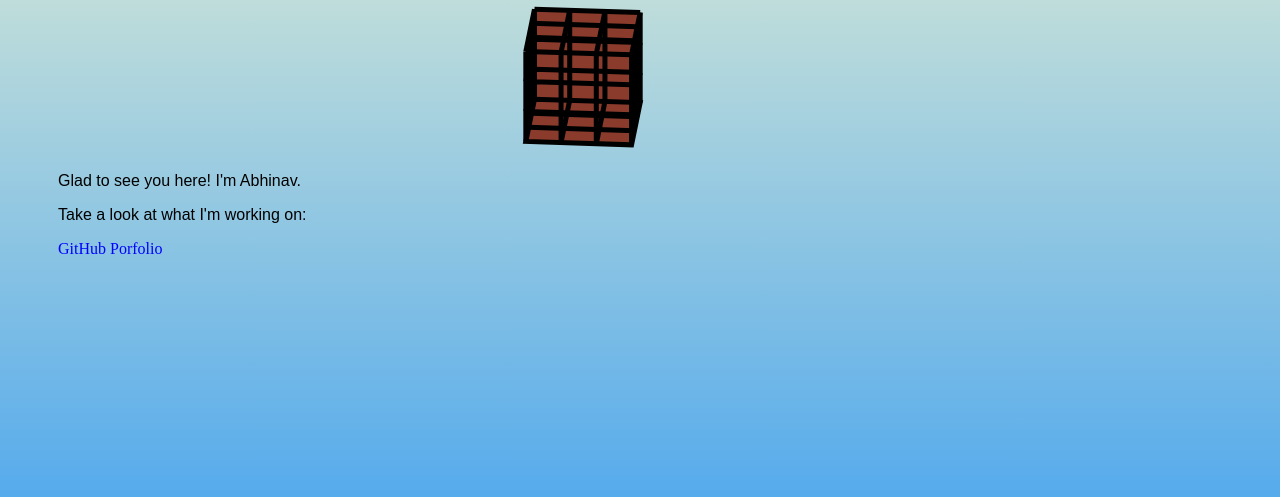
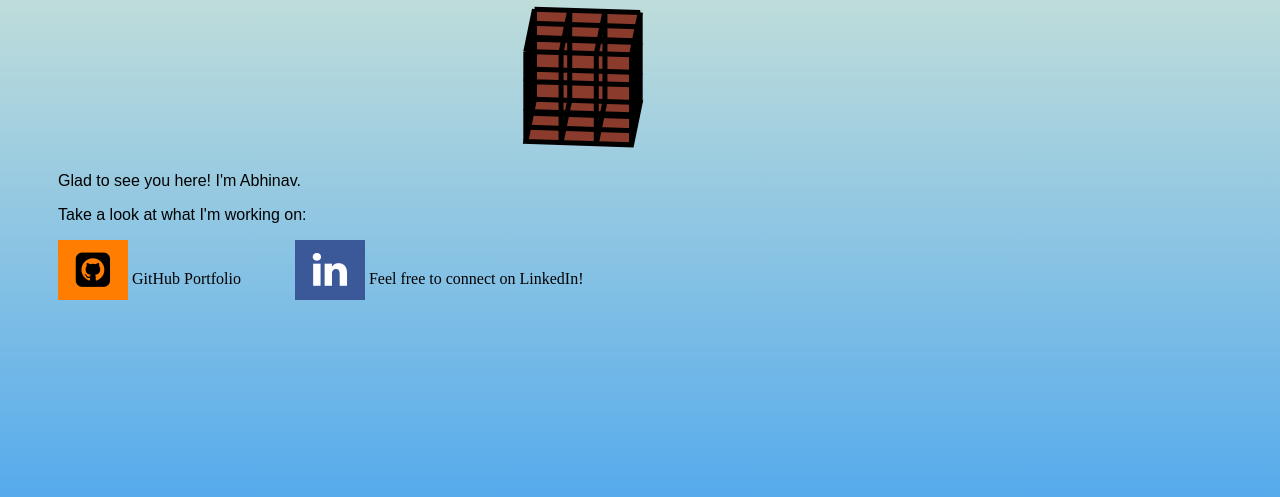
Before and after one commit to abx393/rotating-cube, a PHP site: page / in a window 1280 px wide. Shown: the part 283-780 px from the top of the page. Run offline with PHP 8.4, Linux system fonts and the light colour scheme.

Commit message:
adding social media links and icons

```diff
--- a/index.html
+++ b/index.html
@@ -1,9 +1,17 @@
 <!DOCTYPE html>
 <html>
+
   <head>
+
+    <!-- Add social media icons -->
+    <link rel="stylesheet" href="https://cdnjs.cloudflare.com/ajax/libs/font-awesome/4.7.0/css/font-awesome.min.css">
+
     <link rel = "stylesheet" href = "style.css">
+
   </head>
+
   <body>
+
     <button id = "drawBtn" >Start</button>
 
     <canvas id = "rubiksCanvas" width = "150" height = "150"></canvas>
@@ -15,10 +23,15 @@
     <p>Glad to see you here! I'm Abhinav.</p>
     <p>Take a look at what I'm working on: </p>
 
-        <a href = "https://www.github.com/abx393" target = "_blank">GitHub Porfolio</a>
+    <a class = "fa fa-github-square" href = "https://www.github.com/abx393" target = "_blank"></a>
+      <a href = "https://www.github.com/abx393" target = "_blank">GitHub Portfolio</a>
+
+    <a id = "linkedin" class = "fa fa-linkedin" href = "https://www.linkedin.com/in/abhinav-bandari-538696166/" target = "_blank"></a>
+    <a href = "https://www.linkedin.com/in/abhinav-bandari-538696166/" target = "_blank">Feel free to connect on LinkedIn!</a>
 
     <script src = "coordinates.js"></script>
     <script src = "draw.js"></script>
     <script src = "main.js"></script>
+
   </body>
 </html>
--- a/style.css
+++ b/style.css
@@ -49,25 +49,51 @@ img {
 }
 
 a {
-    margin-left: 50px;
+    /*margin-left: 50px;*/
 }
 
 a:link {
-    color: blue;
+    color: black;
     text-decoration: none;
 }
 
 a:visited {
-    color: green;
+    color: black;
     text-decoration: none;
 }
 
 a:hover {
-    color: hotpink;
+    color: green;
     text-decoration: underline;
 }
 
 a: active {
-    color: chocolate;
+    color: purple;
     text-decoration: underline;
 }
+
+a#linkedin {
+    color: white;
+    text-decoration: none;
+}
+
+.fa {
+    padding: 10px 10px 0px 10px;
+    font-size: 40px;
+    text-align: center;
+    margin-left: 50px;
+    height: 50px;
+    width: 50px;
+}
+
+.fa:hover{
+    opacity: 0.7;
+}
+
+.fa-github-square {
+    background: rgb(255, 125, 0);
+}
+
+.fa-linkedin {
+    background: #3B5998;
+}
```
Lines whose indentation alone changed are shown as unchanged.
